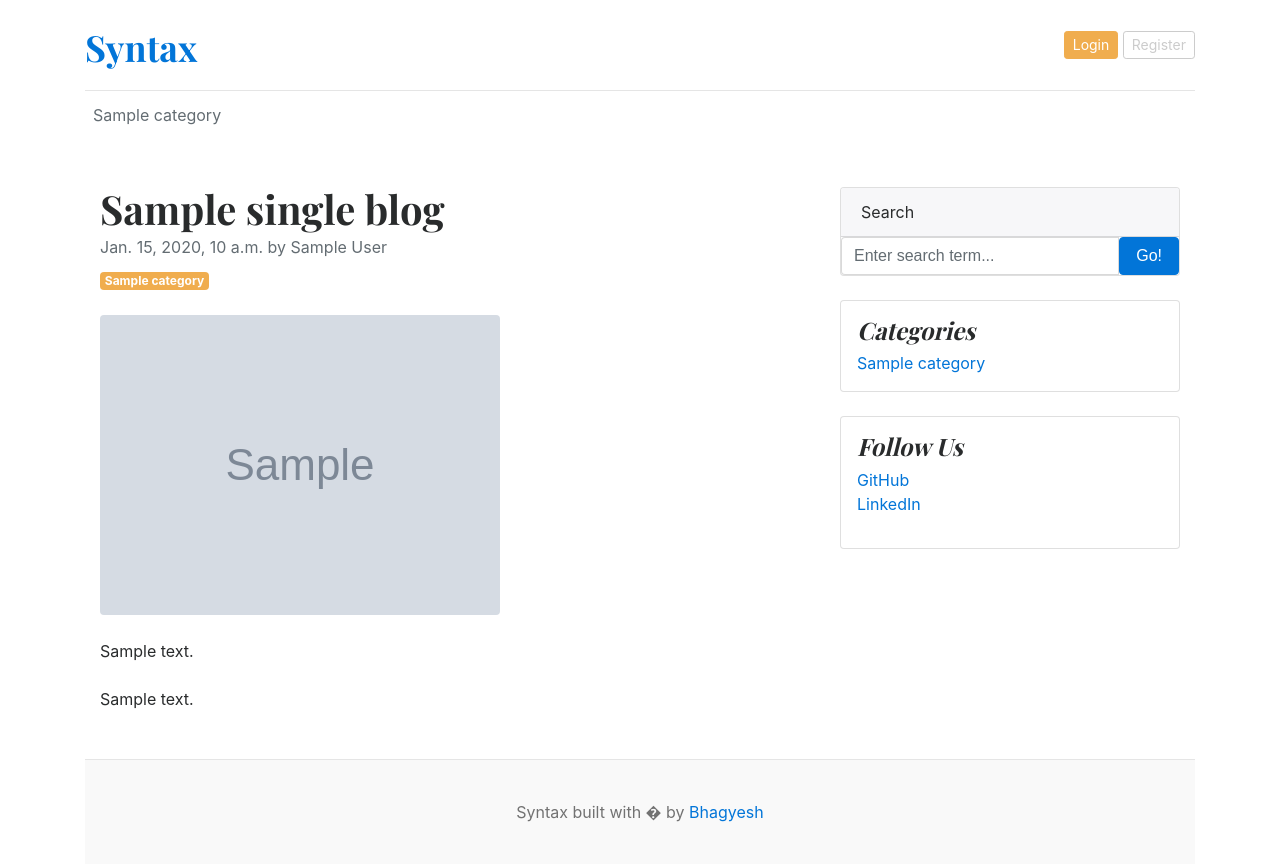
After one commit to bhagyesh-y/Syntax, a Django app: template templates/blogs.html in a window 1280 px wide. The commit adds this page. Run offline with Django 5.2, Linux system fonts and the light colour scheme; the template is opened without the code that fills it: most values are stand-ins (such as "Sample title", 1, 10 or a date in 2020); grey boxes marked "Sample" are stand-in pictures; data that the repository does not hold is empty.

Commit message:
added single blog page

```diff
--- a/Syntax/urls.py
+++ b/Syntax/urls.py
@@ -21,8 +21,10 @@ from django.conf.urls.static import static
 from django.conf import settings
 
 
+
 urlpatterns = [
     path('admin/', admin.site.urls),
     path('',views.Home,name='home'),
     path('category/',include('blogs.urls')),
+    path('<slug:slug>/', views.blogs,name='blogs' ),
 ] +static(settings.MEDIA_URL,document_root=settings.MEDIA_ROOT)
--- /dev/null
+++ b/templates/blogs.html
@@ -0,0 +1,70 @@
+{% extends 'base.html' %}
+
+{% block content %}
+
+<!-- Page content-->
+<div class="container mt-5">
+    <div class="row">
+        <div class="col-lg-8">
+            <!-- Post content-->
+            <article>
+                <!-- Post header-->
+                <header class="mb-4">
+                    <!-- Post title-->
+                    <h1 class="fw-bolder mb-1">{{single_blog.title}}</h1>
+                    <!-- Post meta content-->
+                    <div class="text-muted fst-italic mb-2">{{single_blog.created_at}} by {{single_blog.author}}</div>
+                    <!-- Post category-->
+                    <a class="badge bg-warning text-decoration-none text-light" href="#!">{{single_blog.category}}</a>
+                </header>
+                <!-- Preview image figure-->
+                <figure class="mb-4"><img class="img-fluid rounded" src="{{ single_blog.featured_image.url}}"
+                        alt="..." /></figure>
+                <!-- Post content-->
+                <section class="mb-5">
+                    <p class="fs-5 mb-4">{{ single_blog.short_description}}</p>
+                    <p class="fs-5 mb-4">{{ single_blog.blog_body}}</p>
+                </section>
+            </article>
+        </div>
+        <!-- Side widgets-->
+        <div class="col-lg-4">
+            <!-- Search widget-->
+            <div class="card mb-4">
+                <div class="card-header">Search</div>
+                <div class="card-body">
+                    <div class="input-group">
+                        <input class="form-control" type="text" placeholder="Enter search term..."
+                            aria-label="Enter search term..." aria-describedby="button-search" />
+                        <button class="btn btn-primary" id="button-search" type="button">Go!</button>
+                    </div>
+                </div>
+            </div>
+            <!-- Categories widget-->
+            <div class="card mb-4 p-3">
+                <h4 class="font-italic">Categories</h4>
+                <div class="card-body">
+                    <div class="row">
+                        <div class="col-sm-6">
+                            <ul class="list-unstyled mb-0">
+                                {% for cat in categories%}
+                                <li><a href="{% url 'posts_by_category' cat.id %}">{{ cat.category_name}}</a></li>
+                                {% endfor%}
+                            </ul>
+                        </div>
+                    </div>
+                </div>
+            </div>
+            <!-- Side widget-->
+            <div class="card mb-4 p-3">
+                <h4 class="font-italic">Follow Us</h4>
+                <ol class="list-unstyled">
+                    <li><a href="#">GitHub</a></li>
+                    <li><a href="#">LinkedIn</a></li>
+                </ol>
+            </div>
+        </div>
+    </div>
+</div>
+
+{% endblock %}
```
Also changed, not shown: blogs/views.py (+7 -0 lines), templates/home.html (+4 -5 lines), templates/posts_by_category.html (+3 -15 lines).
